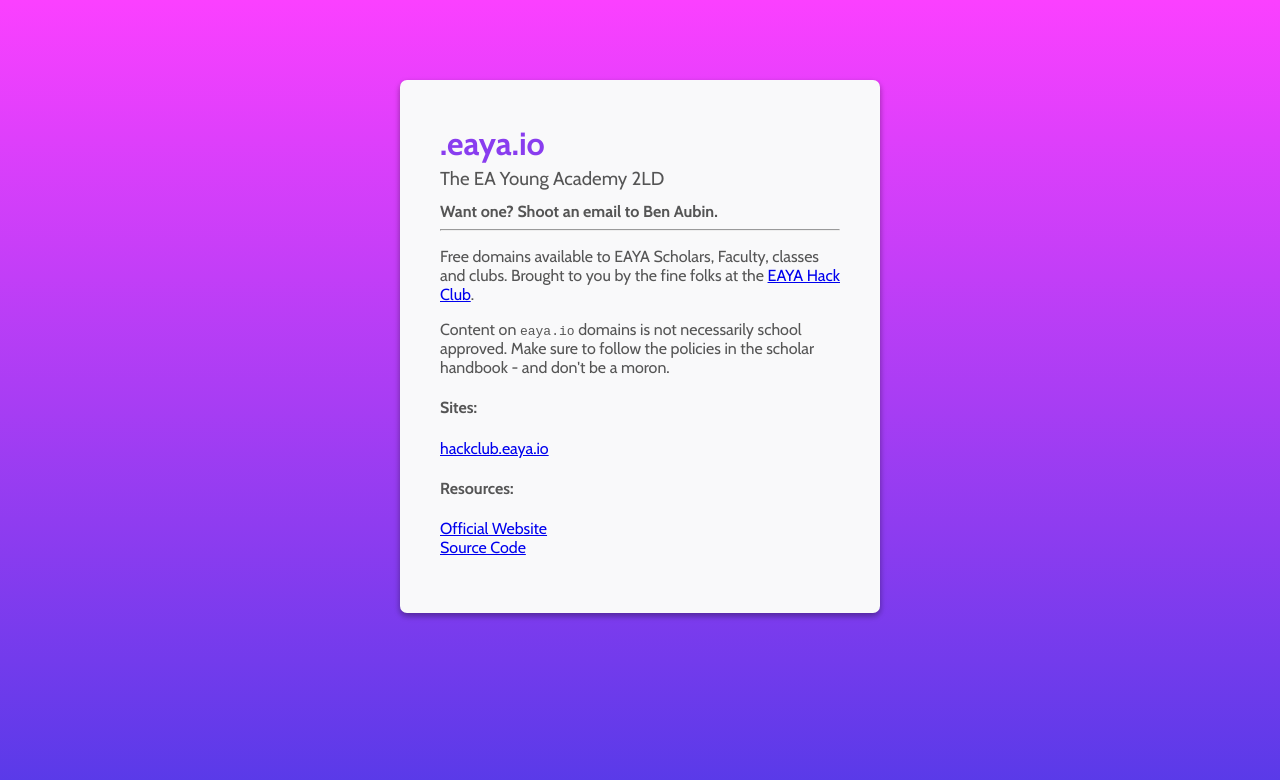
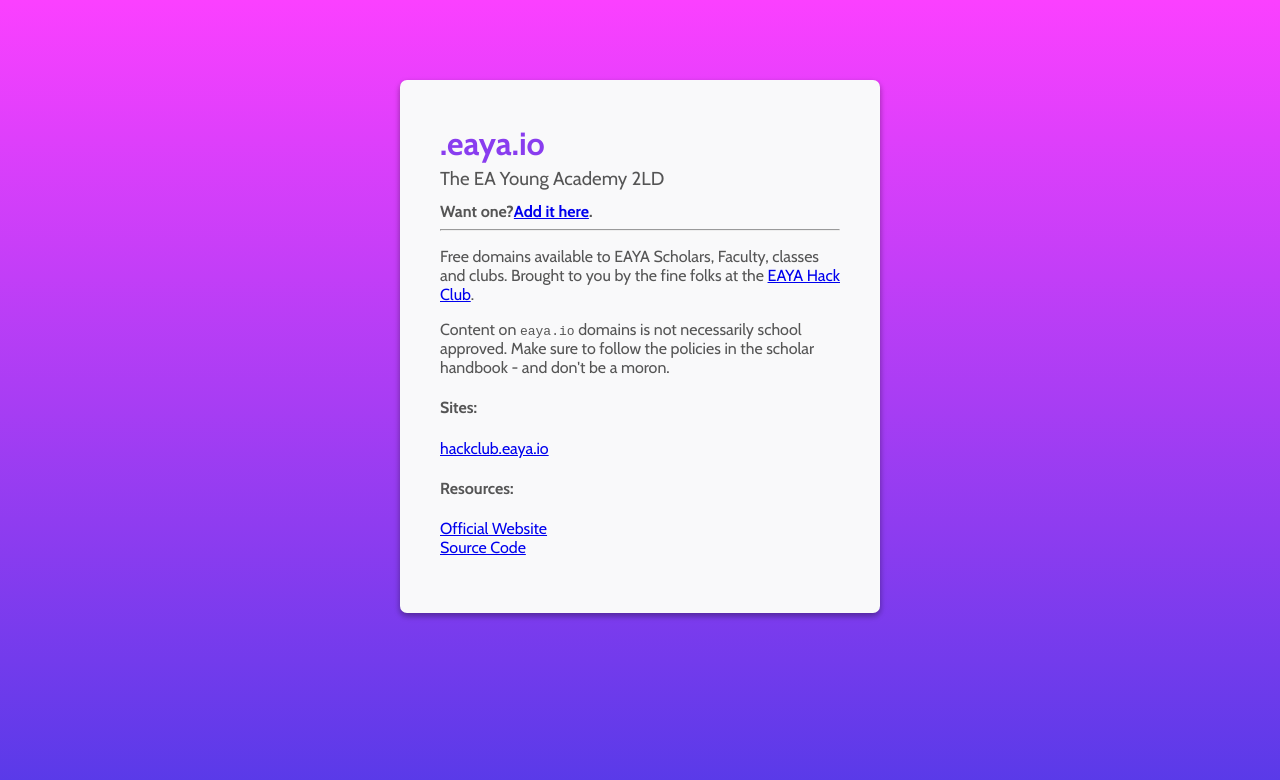
Before and after one commit to EAYA-Hack-Club/eaya.io, a Next.js app: page / in a window 1280 px wide. Shown: the top 780 px of the page. Built offline with nearby package versions, Linux system fonts and the light colour scheme.

Commit message:
add instructions

```diff
--- a/pages/index.tsx
+++ b/pages/index.tsx
@@ -10,7 +10,8 @@ export function IndexPage(props: {}) {
       <h3>The EA Young Academy 2LD</h3>
 
       <div style={{fontWeight: 700, paddingTop: 8}}>
-        Want one? Shoot an email to Ben Aubin.
+        Want one?
+        <a href="https://github.com/EAYA-Hack-Club/dns">Add it here</a>.
       </div>
 
       <hr/>
```
Also changed, not shown: 2 other files (tests, documents, lock files or other folders).
